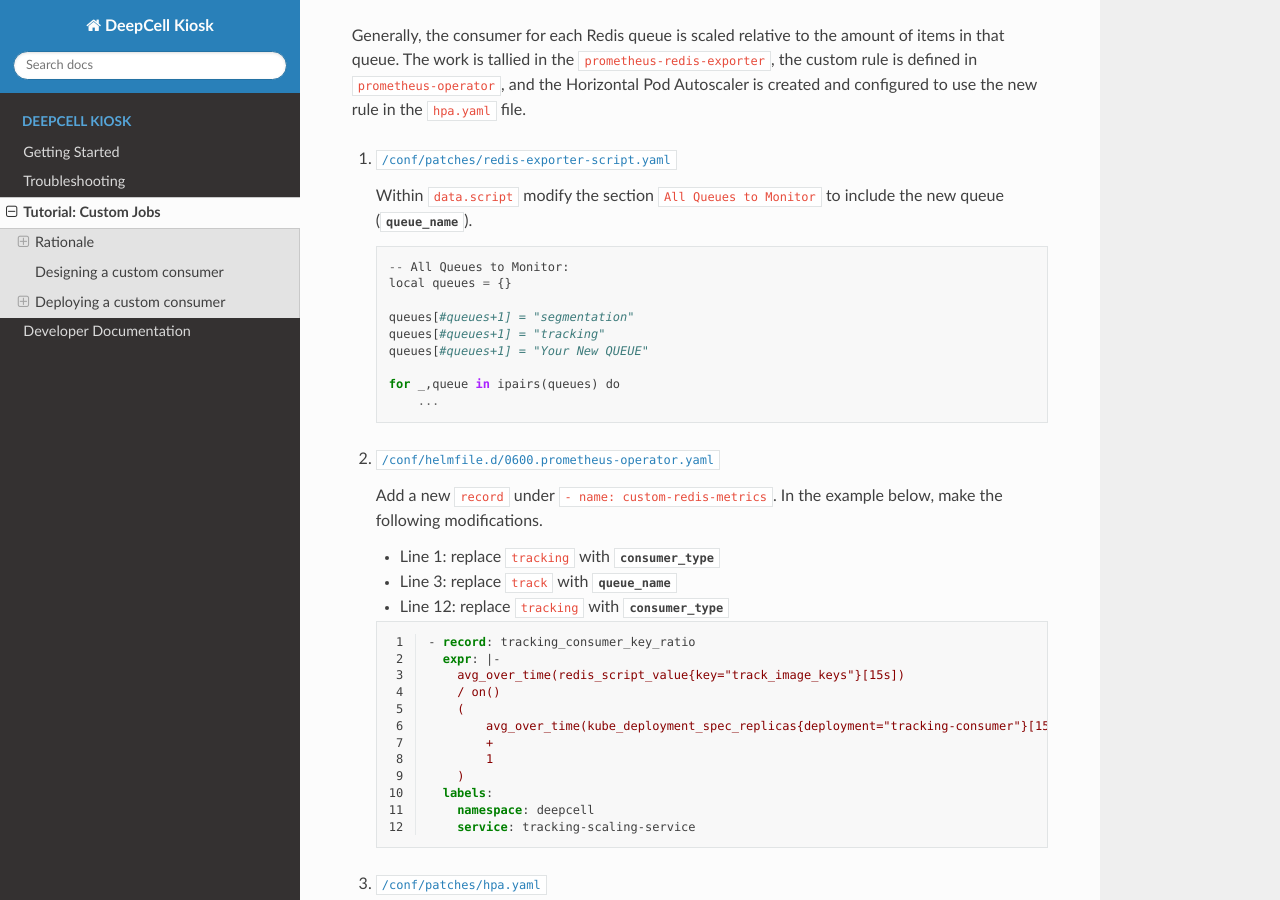
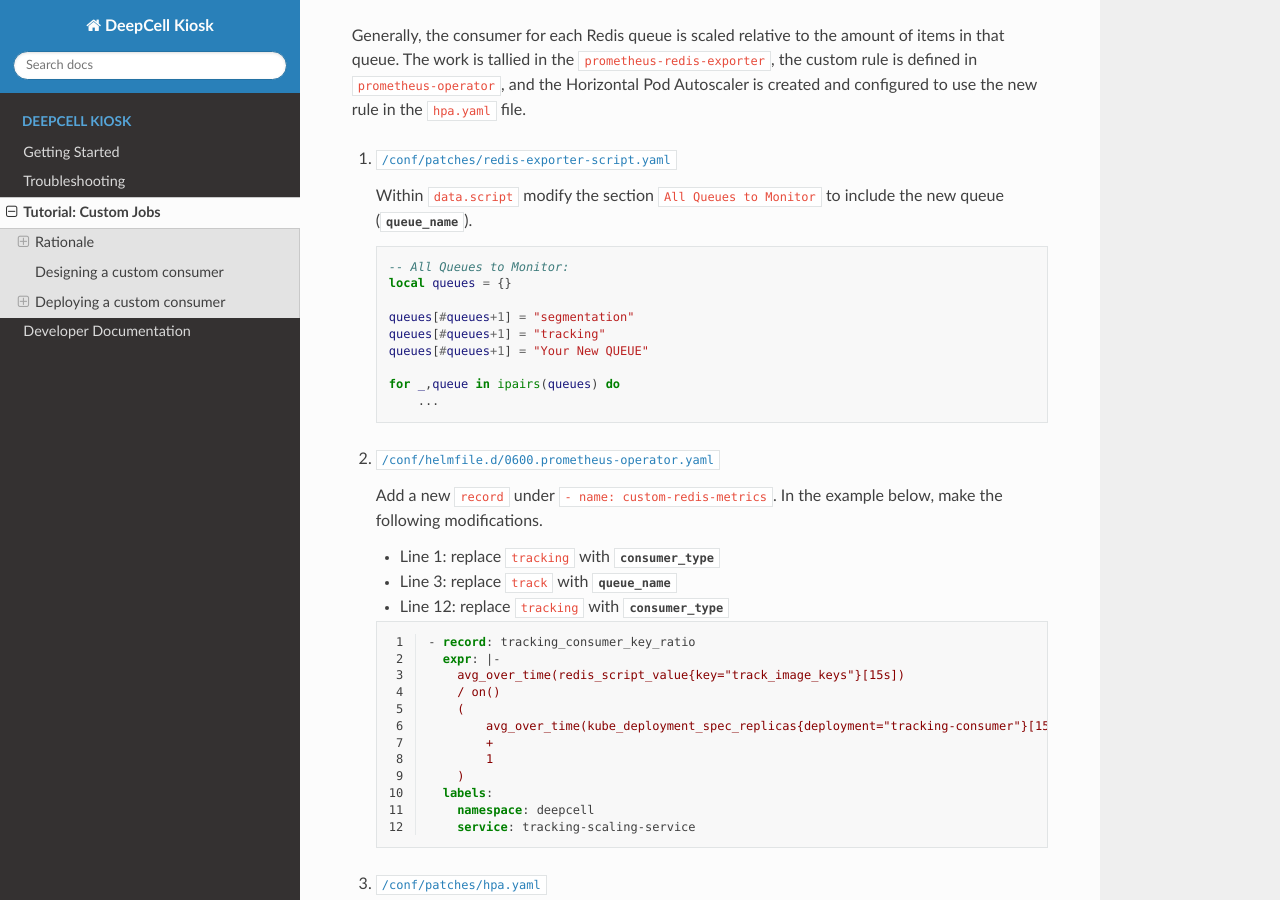
Before and after one commit to vanvalenlab/kiosk-console, a Sphinx documentation site: the page built from docs/source/CUSTOM-JOB.rst, in a window 1280 px wide and 900 px high, scrolled down 2110 px. Built offline with Sphinx 7.4.7 and the Read the Docs theme 2.0.0, drawn with Linux system fonts in a browser that asks for light colours.

Commit message:
Correct rendering of redis script

```diff
--- a/docs/source/CUSTOM-JOB.rst
+++ b/docs/source/CUSTOM-JOB.rst
@@ -202,7 +202,7 @@ Generally, the consumer for each Redis queue is scaled relative to the amount of
 
    Within  ``data.script`` modify the section ``All Queues to Monitor`` to include the new queue (:data:`queue_name`).
 
-   .. code-block::
+   .. code-block:: lua
 
       -- All Queues to Monitor:
       local queues = {}
```
